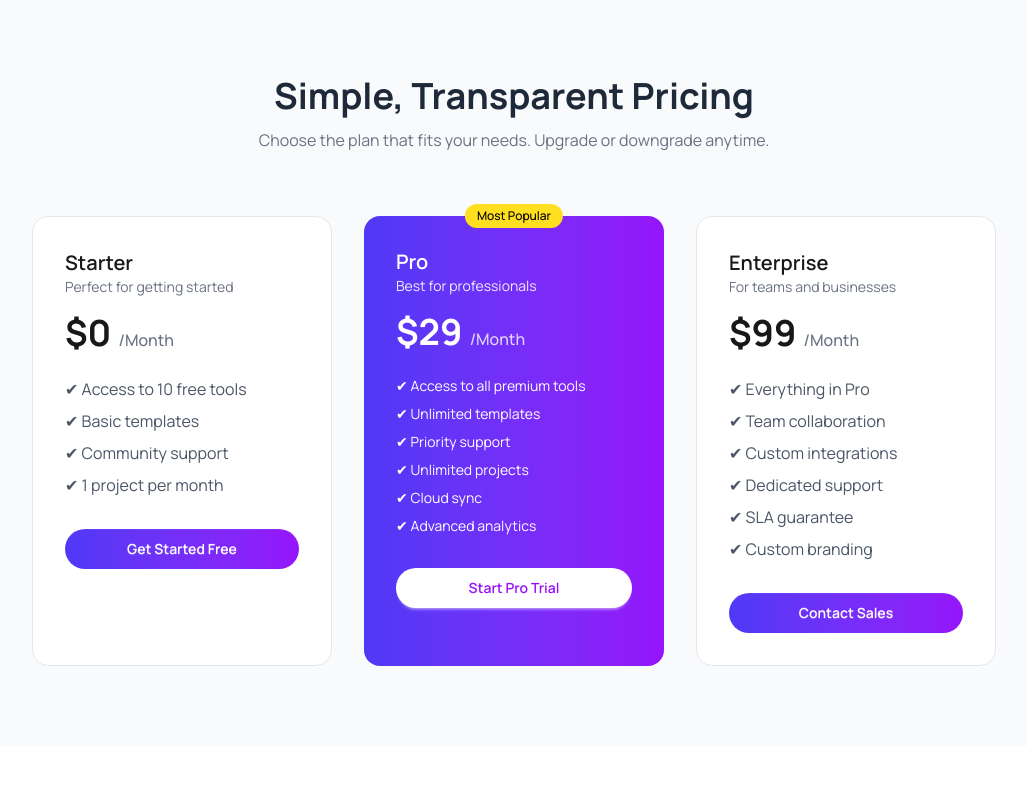
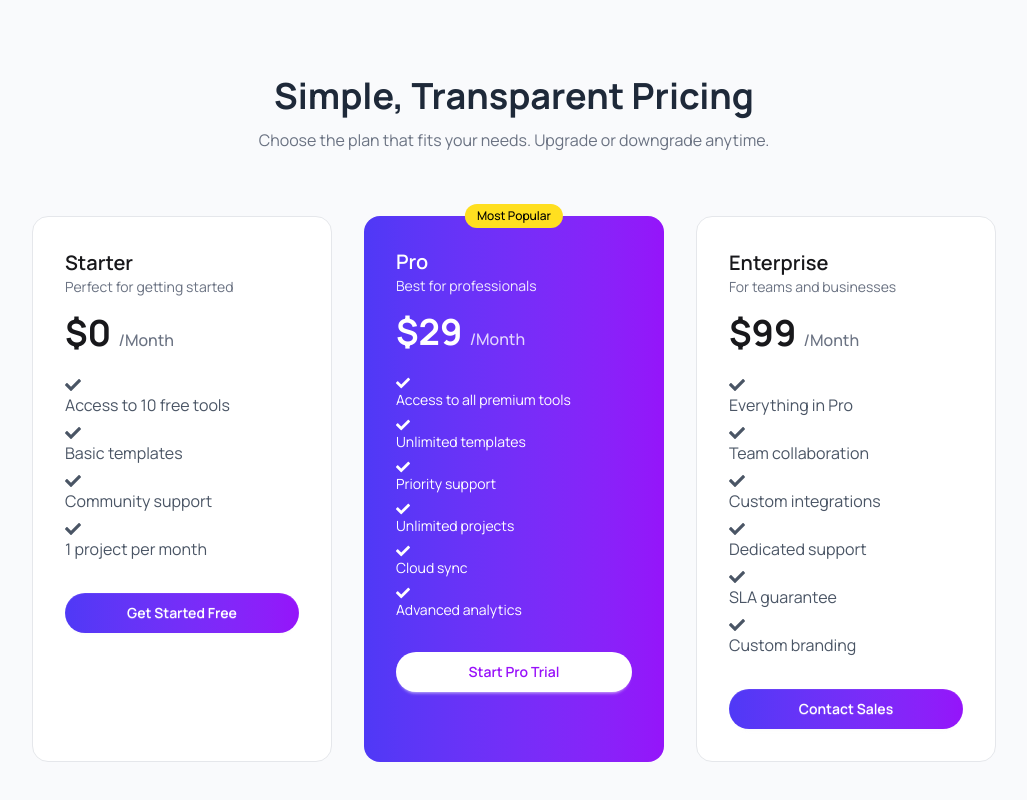
Before and after one commit to Samincode01/DigiTools-Platform, a React (Vite) app: page / in a window 1280 px wide. Shown: the part 1813-2613 px from the top of the page, without its empty margins (126-1153 px from the left). Before the commit the page ends 2559 px from the top, so only its background shows below. Built offline with nearby package versions, Linux system fonts and the light colour scheme.

Commit message:
Created pricing section

```diff
--- a/src/components/PricingSection/PricingSection.jsx
+++ b/src/components/PricingSection/PricingSection.jsx
@@ -1,4 +1,5 @@
 import React from "react";
+import { FaCheck } from "react-icons/fa";
 
 const PricingSection = () => {
   return (
@@ -27,10 +28,10 @@ const PricingSection = () => {
           </h1>
 
           <ul className="text-gray-600 space-y-2 mb-8">
-            <li>✔ Access to 10 free tools</li>
-            <li>✔ Basic templates</li>
-            <li>✔ Community support</li>
-            <li>✔ 1 project per month</li>
+            <li><FaCheck /> Access to 10 free tools</li>
+            <li><FaCheck /> Basic templates</li>
+            <li><FaCheck /> Community support</li>
+            <li><FaCheck /> 1 project per month</li>
           </ul>
 
           <button className="btn w-full rounded-full bg-gradient-to-r from-[#4f39f6] to-[#9514fa] text-white border-none">
@@ -56,12 +57,12 @@ const PricingSection = () => {
           </h1>
 
           <ul className="space-y-2 mb-8 text-sm">
-            <li>✔ Access to all premium tools</li>
-            <li>✔ Unlimited templates</li>
-            <li>✔ Priority support</li>
-            <li>✔ Unlimited projects</li>
-            <li>✔ Cloud sync</li>
-            <li>✔ Advanced analytics</li>
+            <li><FaCheck/> Access to all premium tools</li>
+            <li><FaCheck/> Unlimited templates</li>
+            <li><FaCheck/> Priority support</li>
+            <li><FaCheck/> Unlimited projects</li>
+            <li><FaCheck/> Cloud sync</li>
+            <li><FaCheck/> Advanced analytics</li>
           </ul>
 
           <button className="btn w-full rounded-full bg-white text-purple-600 border-none">
@@ -81,12 +82,12 @@ const PricingSection = () => {
           </h1>
 
           <ul className="text-gray-600 space-y-2 mb-8">
-            <li>✔ Everything in Pro</li>
-            <li>✔ Team collaboration</li>
-            <li>✔ Custom integrations</li>
-            <li>✔ Dedicated support</li>
-            <li>✔ SLA guarantee</li>
-            <li>✔ Custom branding</li>
+            <li><FaCheck /> Everything in Pro</li>
+            <li><FaCheck /> Team collaboration</li>
+            <li><FaCheck /> Custom integrations</li>
+            <li><FaCheck /> Dedicated support</li>
+            <li><FaCheck /> SLA guarantee</li>
+            <li><FaCheck /> Custom branding</li>
           </ul>
 
           <button className="btn w-full rounded-full bg-gradient-to-r from-[#4f39f6] to-[#9514fa] text-white border-none">
```
